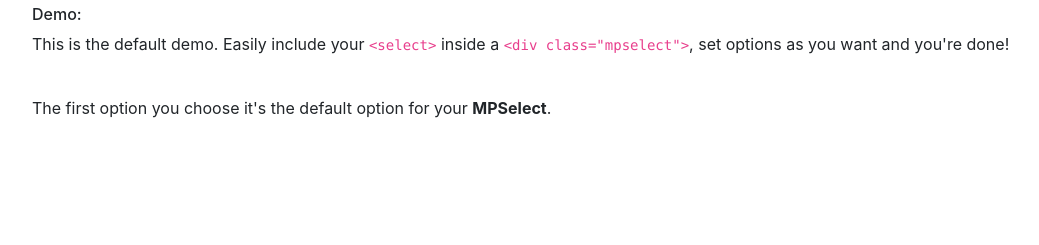
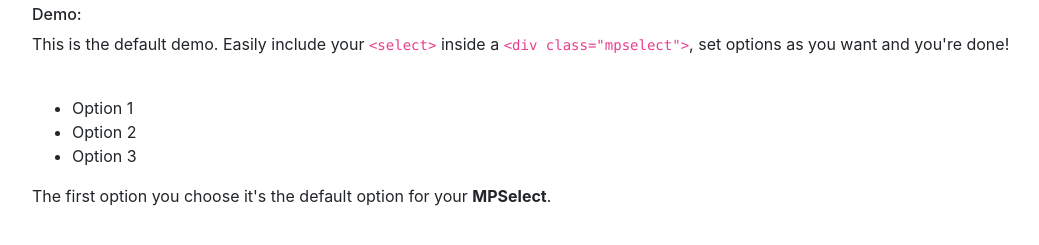
Before and after one commit to pascualmj/mpselect, a plain HTML site: page index.html in a window 1280 px wide. Shown: the part 93-338 px from the top of the page, without its empty margins (53-1092 px from the left). Drawn offline with nearby package versions, Linux system fonts and the light colour scheme.

Commit message:
Create a list with the options select tag has

```diff
--- a/index.html
+++ b/index.html
@@ -28,7 +28,7 @@
                 <p>This is the default demo. Easily include your <code>&lt;select&gt;</code> inside a <code>&lt;div class="mpselect"&gt;</code>, set options as you want and you're done!</p>
                 <div class="mpselect">
                     <select>
-                        <option>Select option...</option>
+                        <option value="0">Select option...</option>
                         <option value="1">Option 1</option>
                         <option value="2">Option 2</option>
                         <option value="3">Option 3</option>
@@ -41,7 +41,7 @@
 
     <!-- Optional JavaScript -->
     <!-- jQuery first, then Popper.js, then Bootstrap JS -->
-    <script src="https://code.jquery.com/jquery-3.3.1.slim.min.js" integrity="sha384-q8i/X+965DzO0rT7abK41JStQIAqVgRVzpbzo5smXKp4YfRvH+8abtTE1Pi6jizo" crossorigin="anonymous"></script>
+    <script src="https://ajax.googleapis.com/ajax/libs/jquery/3.3.1/jquery.min.js"></script>
     <script src="https://cdnjs.cloudflare.com/ajax/libs/popper.js/1.14.3/umd/popper.min.js" integrity="sha384-ZMP7rVo3mIykV+2+9J3UJ46jBk0WLaUAdn689aCwoqbBJiSnjAK/l8WvCWPIPm49" crossorigin="anonymous"></script>
     <script src="https://stackpath.bootstrapcdn.com/bootstrap/4.1.3/js/bootstrap.min.js" integrity="sha384-ChfqqxuZUCnJSK3+MXmPNIyE6ZbWh2IMqE241rYiqJxyMiZ6OW/JmZQ5stwEULTy" crossorigin="anonymous"></script>
     <script src="mpselect/mpselect.js"></script>
--- a/mpselect/mpselect.js
+++ b/mpselect/mpselect.js
@@ -1,4 +1,4 @@
-$(document).ready(function() {
+(function ( $ ) {
 
 	// Create MPSelect Plugin
 	$.fn.mpselect = function() {
@@ -6,8 +6,19 @@ $(document).ready(function() {
 		// First hide the <select> element
 		this.children('select').css('visibility', 'hidden');
 
+		// Create a list with the options select tag has
+		this.append('<ul class="mpoptions"></ul>');
+		this.find('select option').each(function() {
+			var mpselect_option_value = $(this).val(),
+				mpselect_option_text = $(this).text(),
+				mpselect_option_format = [mpselect_option_value, mpselect_option_text];
+			if(parseInt(mpselect_option_value)) {
+				$(this).closest('.mpselect').find('ul.mpoptions').append('<li data-value="' + mpselect_option_format[0] + '">' + mpselect_option_format[1] + '</li>');
+			}
+		});
+
 		// Return the element for chaining functionality
 		return this;
 	};
 
-});
+}( jQuery ));
```
